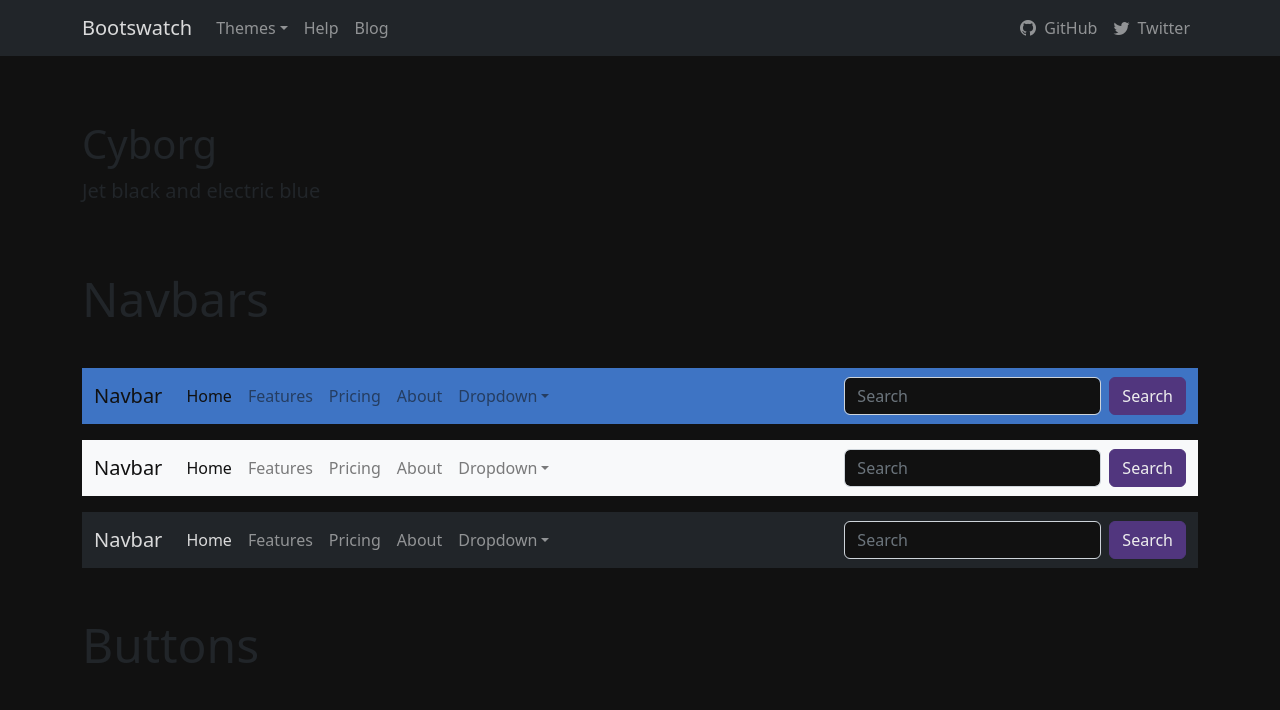
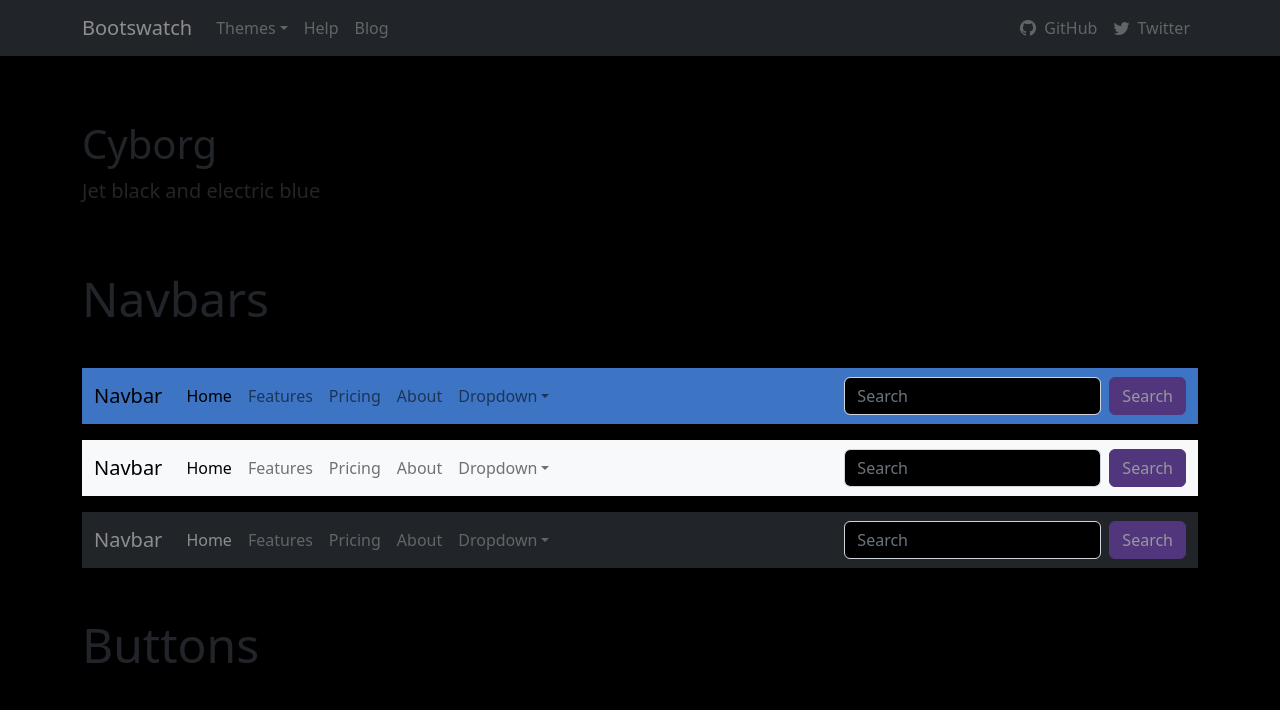
Before and after one commit to Skem9/Bootstrap-5-Live-SCSS-Builder, a website: page index.html in a window 1280 px wide. Shown: the top 710 px of the page. Drawn offline with nearby package versions, Linux system fonts and the light colour scheme.

Commit message:
pod, lock and commit msg

```diff
--- a/Brandy/css.scss
+++ b/Brandy/css.scss
@@ -24,8 +24,8 @@
 $teal:    #1ddd84;
 $cyan:    #4cc0c0;
 
-$black: #eee;
-$white: #111;
+$black: #999;
+$white: #000;
 
 
 // scss-docs-start theme-color-variables
```
Also changed, not shown: assets/css/css.css, 1 other file.
